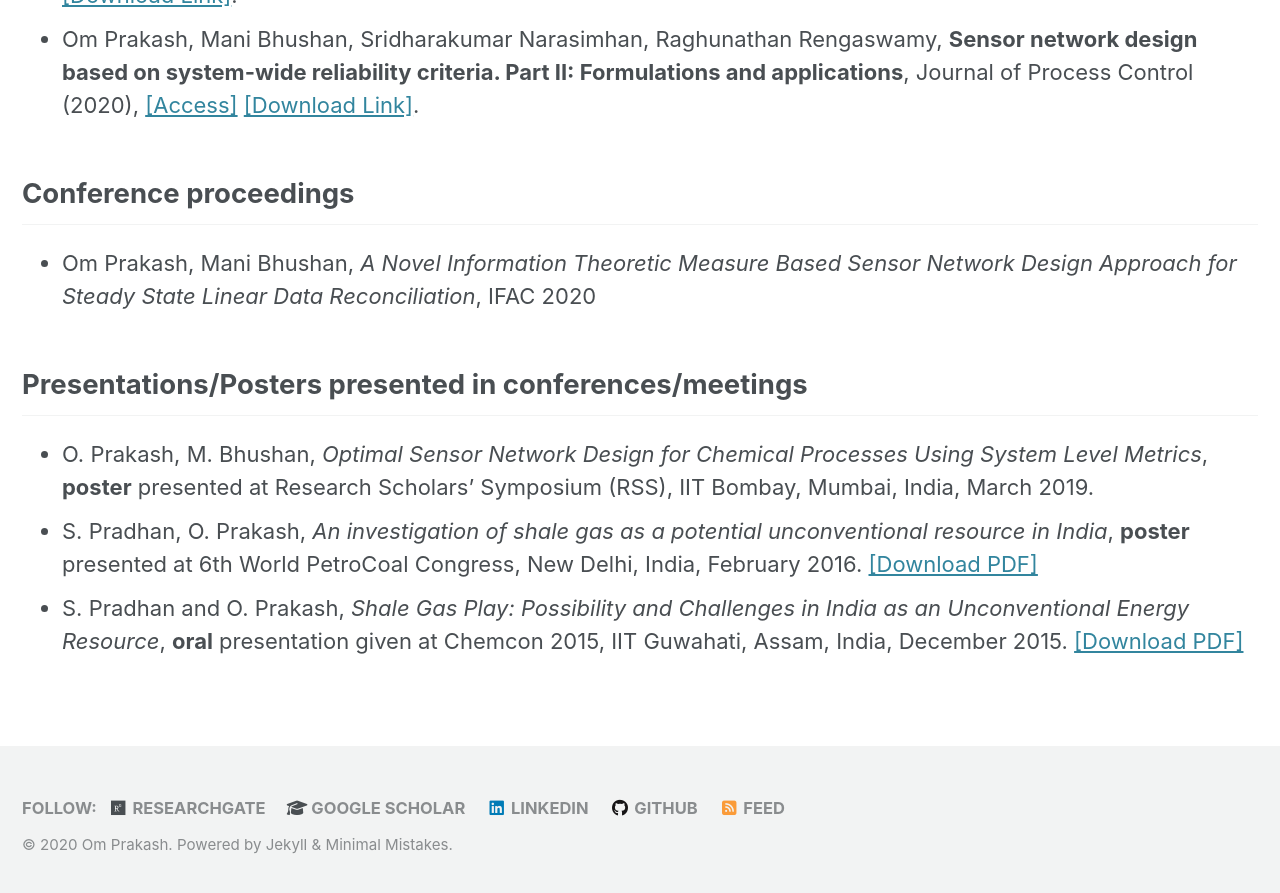
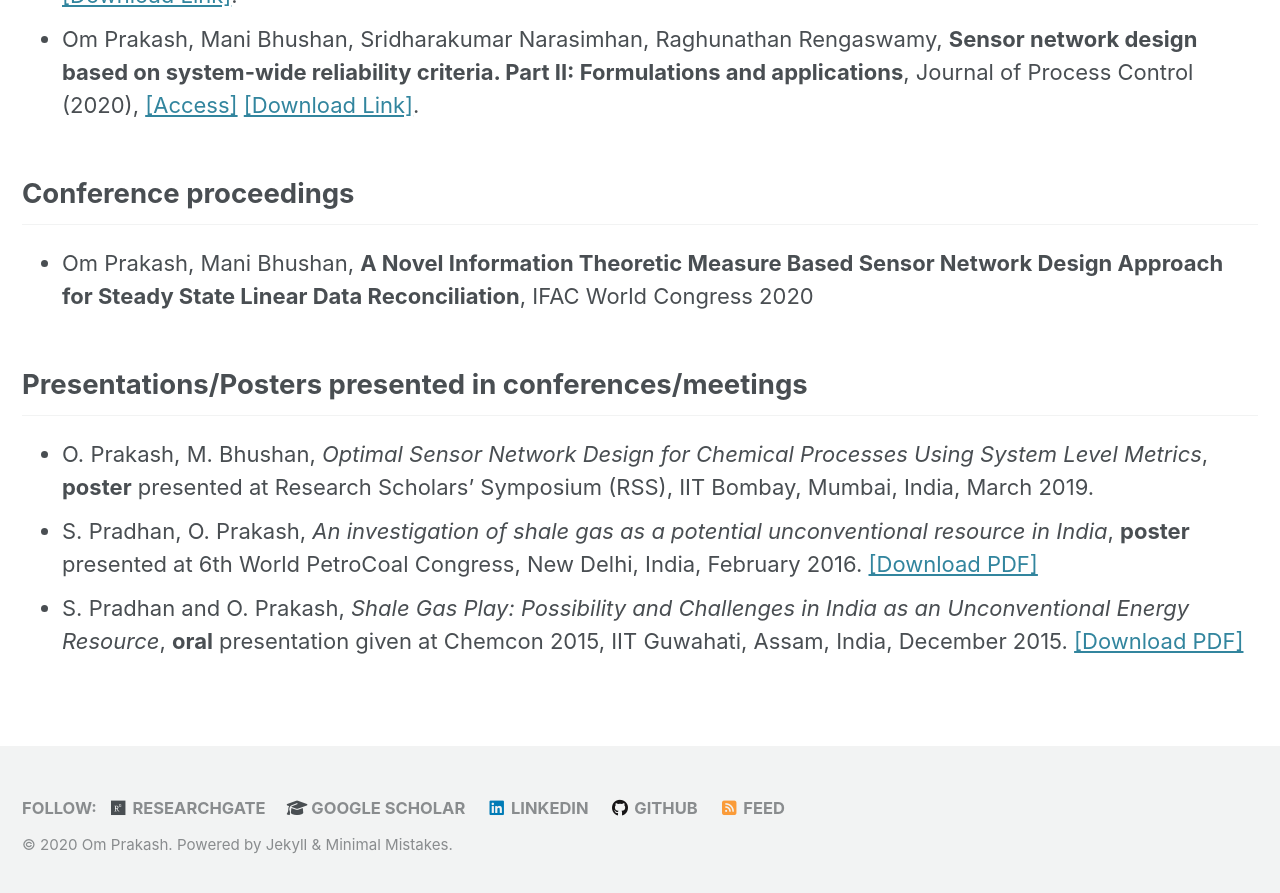
Before and after one commit to prakashoms/prakashoms.github.io, a Jekyll site: the page built from _pages/research.md, in a window 1280 px wide and 900 px high, scrolled down 1130 px. Shown: the top 893 px of the window. Built offline with Jekyll 4.4.1, drawn with Linux system fonts in a browser that asks for light colours; cached includes are drawn as plain includes; nearby versions of some CDN libraries.

Commit message:
Update research.md

```diff
--- a/_pages/research.md
+++ b/_pages/research.md
@@ -35,7 +35,7 @@ Om Prakash -> Mani Bhushan -> Sharad Bhartiya -> Paluri S. V. Nataraj -> Paresh
 
 
 ## Conference proceedings
-- Om Prakash, Mani Bhushan, *A Novel Information Theoretic Measure Based Sensor Network Design Approach for Steady State Linear Data Reconciliation*, IFAC 2020
+- Om Prakash, Mani Bhushan, **A Novel Information Theoretic Measure Based Sensor Network Design Approach for Steady State Linear Data Reconciliation**, IFAC World Congress 2020
 
 ## Presentations/Posters presented in conferences/meetings
 - O. Prakash, M. Bhushan, *Optimal Sensor Network Design for Chemical Processes Using System Level Metrics*, **poster** presented at Research Scholars' Symposium (RSS), IIT Bombay, Mumbai, India, March 2019.
```
